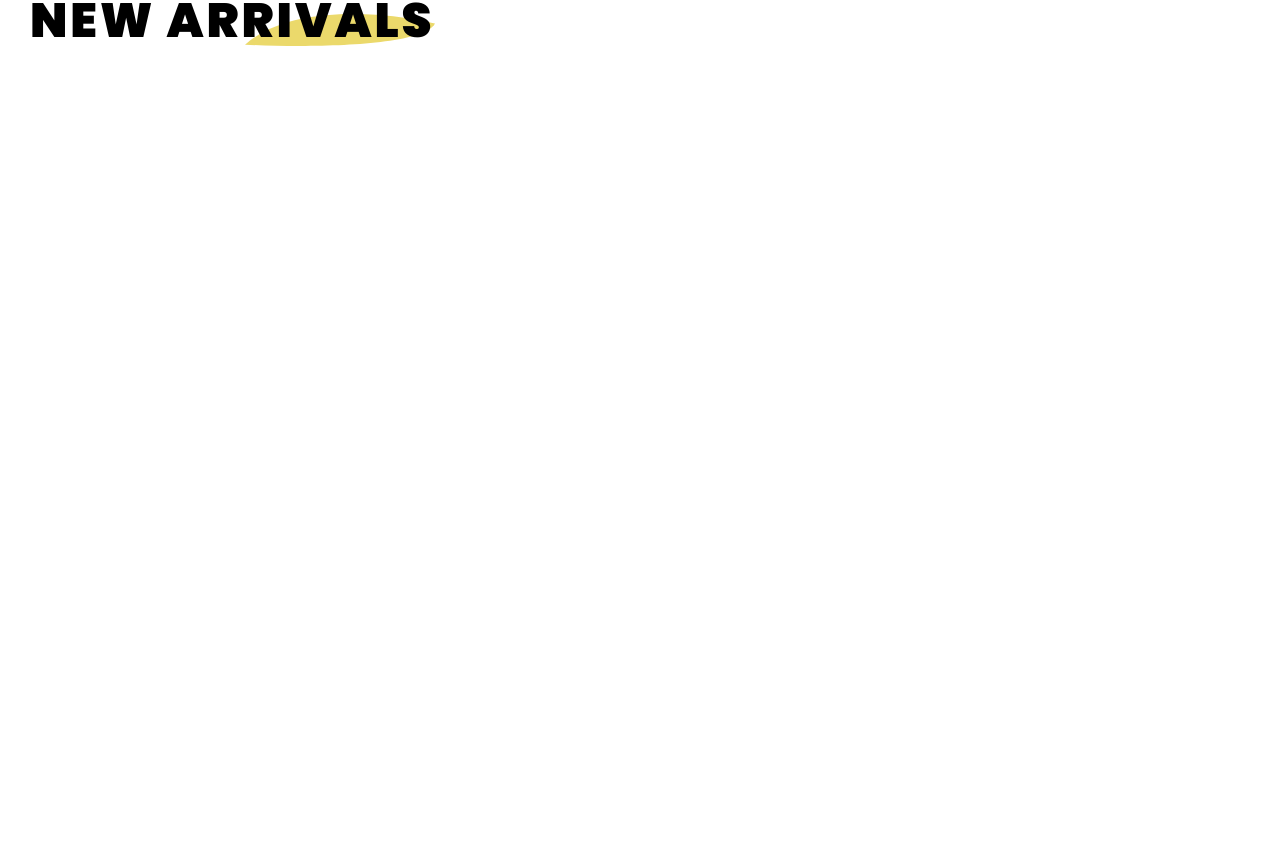
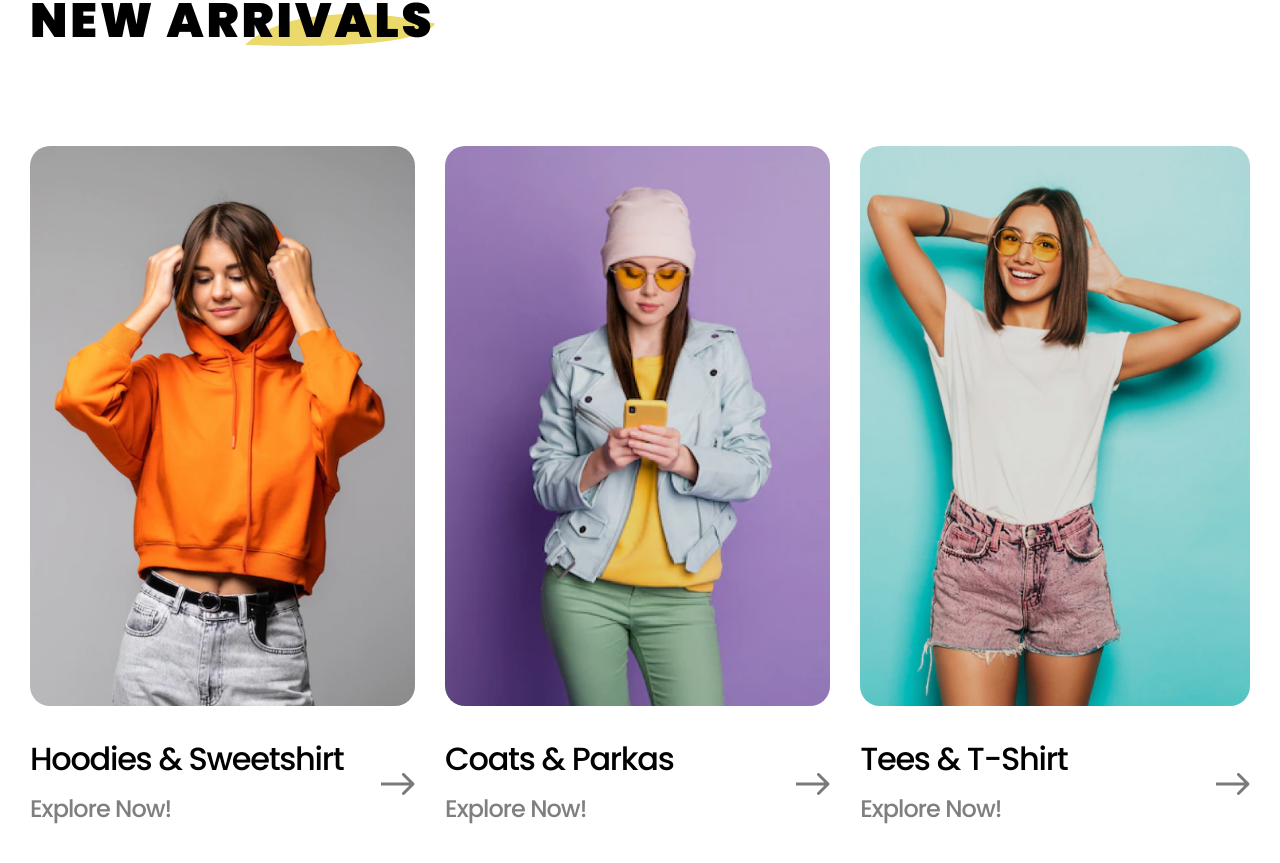
Before and after one commit to MrSpacks/React, a React (Create React App) app in the folder my-app/: page / in a window 1280 px wide. Shown: the part 1332-2195 px from the top of the page. Before the commit the page ends 1621 px from the top, so only its background shows below. Built offline with nearby package versions, Linux system fonts and the light colour scheme.

Commit message:
ready card block

```diff
--- a/my-app/src/components/Card/Card.css
+++ b/my-app/src/components/Card/Card.css
@@ -0,0 +1,34 @@
+.card_img{
+    margin-bottom: 28px;
+    border-radius: 20px;
+}
+.card_img:hover{
+    opacity: 0.5;
+    transition: 0.2s;
+}
+.card_body{
+    display: flex;
+    justify-content: space-between;
+}
+.card_title{
+    font-weight: 500;
+    font-size: 32px;
+    line-height: 1.56;
+    letter-spacing: -0.04em;
+}
+.card_subtitle{
+    font-weight: 500;
+    font-size: 24px;
+    line-height: 50px;
+    letter-spacing: -0.04em;
+    color: #7F7F7F;
+}
+.card_icon{
+    position: relative;
+    display: flex;
+}
+.card_icon:hover{
+    position: relative;
+    left: 20px;
+    transition: 0.3s;
+}
--- a/my-app/src/components/Card/Card.jsx
+++ b/my-app/src/components/Card/Card.jsx
@@ -1,8 +1,18 @@
 import './Card.css'
+import arrowImg from './../../img/icons/arrow.svg'
+const Card = ({title,img}) => {
 
-const Card = () => {
     return (
-        <div></div>
+        <div>
+            <img className='card_img' src={img} alt="" />
+            <div className="card_body">
+                <div className="card_text">
+                    <div className="card_title">{title}</div>
+                    <div className="card_subtitle">Explore Now!</div>
+                </div>
+                <div className="card_icon"><img src={arrowImg} alt="" /></div>
+            </div>
+        </div>
      );
 }
 
--- a/my-app/src/components/arrivals/arrivals.jsx
+++ b/my-app/src/components/arrivals/arrivals.jsx
@@ -1,5 +1,8 @@
 import './arrivals.css'
 import Card from './../Card/Card.jsx'
+import cat01Img from './../../img/categories/cat-01.jpg'
+import cat02Img from './../../img/categories/cat-02.jpg'
+import cat03Img from './../../img/categories/cat-03.jpg'
 
 const Arrivals = () => {
     return (
@@ -9,9 +12,9 @@ const Arrivals = () => {
             <h2 className="title_2">NEW ARRIVALS</h2>
         </div>
         <div className="arrivals_cards">
-            <div className="arrivals_card"><Card /></div>
-            <div className="arrivals_card"><Card /></div>
-            <div className="arrivals_card"><Card /></div>
+            <div className="arrivals_card"><Card title="Hoodies & Sweetshirt" img={cat01Img} /></div>
+            <div className="arrivals_card"><Card title="Coats & Parkas" img={cat02Img} /></div>
+            <div className="arrivals_card"><Card title="Tees & T-Shirt" img={cat03Img} /></div>
         </div>
 
     </div>
```
